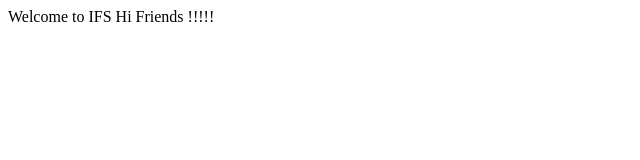
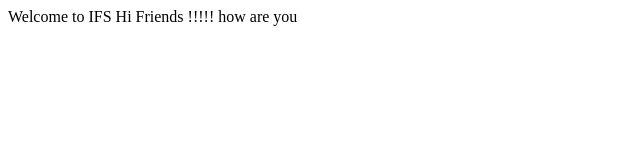
Before and after one commit to prabath84/app08032022, a plain HTML site: page index.html in a window 1280 px wide. Shown: the full height of the page, 0-640 px from the left. Drawn offline with Linux system fonts and the light colour scheme.

Commit message:
adding some notes

```diff
--- a/index.html
+++ b/index.html
@@ -6,7 +6,7 @@ Welcome to IFS
 
 <body>
 
-Hi Friends !!!!!
+Hi Friends !!!!! how are you
 
 
 </body>
```
